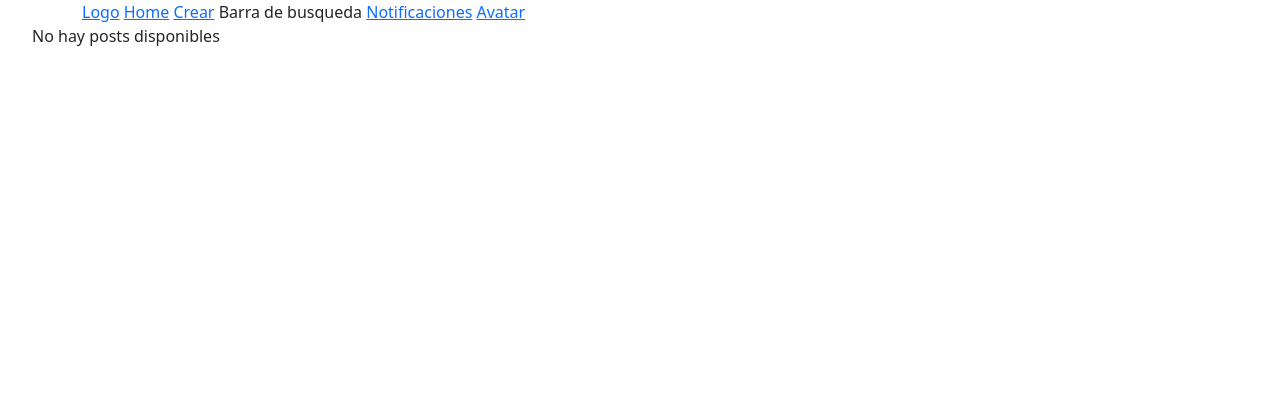
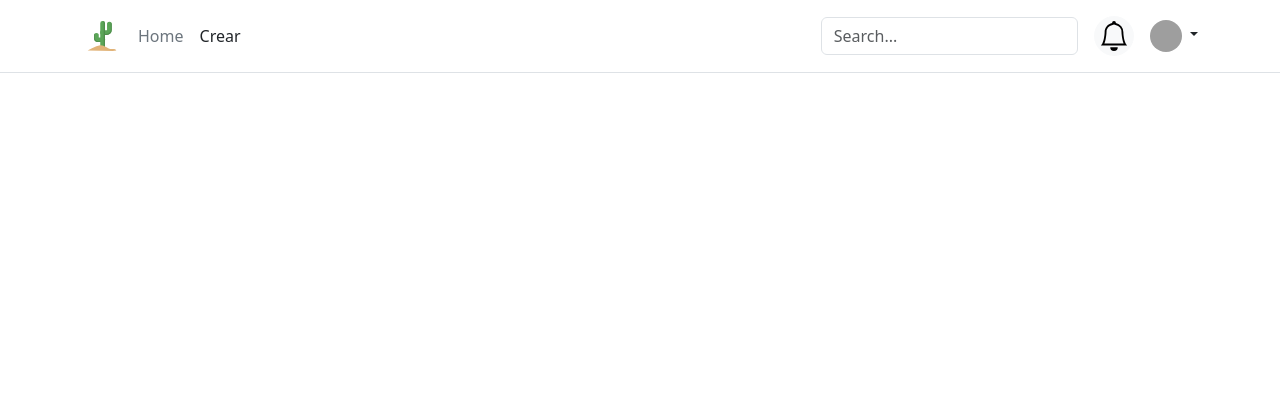
Before and after one commit to FranMedina02/mascotas_blog_2, a Django app: page / in a window 1280 px wide. Shown: the top 420 px of the page. Run offline with Django 4.2, Linux system fonts and the light colour scheme; data that the repository does not hold is empty; some libraries are stand-ins or nearby versions; grey boxes are pictures that could not be loaded.

Commit message:
<feat: done header style; To fix: hrefs>

```diff
--- a/mascotas_blog/mascotas_blog/templates/mascotas_blog/home.html
+++ b/mascotas_blog/mascotas_blog/templates/mascotas_blog/home.html
@@ -10,10 +10,10 @@
 		<link rel="stylesheet" href="{% static 'css/bootstrap.css' %}" />
 	</head>
 	<body>
+		{% comment "" %}
 		<header>
 			<nav>
 				<div class="container">
-					<a href="{% url 'Home' %}">Logo</a>
 					<a href="{% url 'Home' %}">Home</a>
 					<a href="">Crear</a>
 					<span>Barra de busqueda</span>
@@ -23,7 +23,76 @@
 				</div>
 			</nav>
 		</header>
+		{% endcomment %}
+		<header class="p-3 mb-3 border-bottom fixed-top">
+			<div class="container">
+				<div
+					class="d-flex flex-wrap align-items-center justify-content-center justify-content-lg-start">
+					<a
+						href="{% url 'Home' %}"
+						class="d-flex align-items-center mb-2 mb-lg-0 text-dark text-decoration-none">
+						<img
+							class="bi me-2"
+							width="40"
+							height="32"
+							src="{% static 'assets/icons/logo.svg' %}" />
+					</a>
+
+					<ul
+						class="nav col-12 col-lg-auto me-lg-auto mb-2 justify-content-center mb-md-0">
+						<li><a href="#" class="nav-link px-2 link-secondary">Home</a></li>
+						<li>
+							<a href="#" class="nav-link btn btn-light px-2 link-dark" role="button"
+								>Crear</a
+							>
+						</li>
+					</ul>
+
+					<form class="col-12 col-lg-auto mb-3 mb-lg-0 me-lg-3" role="search">
+						<input
+							type="search"
+							class="form-control"
+							placeholder="Search..."
+							aria-label="Search" />
+					</form>
+
+					<a
+						href="{% url 'Home' %}"
+						class="d-flex btn btn-light align-items-center mb-2 mb-lg-0 me-lg-3 p-1 rounded-circle"
+						role="button">
+						<img
+							class="bi"
+							width="30"
+							height="30"
+							src="{% static 'assets/icons/bell-mty.svg' %}" />
+					</a>
+
+					<div class="dropdown text-end">
+						<a
+							href="#"
+							class="d-block link-dark text-decoration-none dropdown-toggle"
+							data-bs-toggle="dropdown"
+							aria-expanded="false">
+							<img {% comment "media avatar" %}{% endcomment %}
+							src="https://github.com/mdo.png" alt="mdo" width="32" height="32"
+							class="rounded-circle" />
+						</a>
+
+						<ul class="dropdown-menu text-small">
+							<li><a class="dropdown-item" href="#">New post...</a></li>
+							<li><a class="dropdown-item" href="#">Settings</a></li>
+							<li><a class="dropdown-item" href="#">Profile</a></li>
+							<li><hr class="dropdown-divider" /></li>
+							<li><a class="dropdown-item" href="#">Sign out</a></li>
+						</ul>
+					</div>
+				</div>
+			</div>
+		</header>
+
+		{% comment "" %}
 		<section>{% block feed %} {% endblock feed %}</section>
+		{% endcomment %}
 
 		<footer
 			class="d-flex flex-wrap justify-content-between align-items-center py-3 mt-4 border-top fixed-bottom px-4">
@@ -77,5 +146,7 @@
 				</li>
 			</ul>
 		</footer>
+
+		<script src="{% static '/js/bootstrap.bundle.min.js' %}"></script>
 	</body>
 </html>
```
